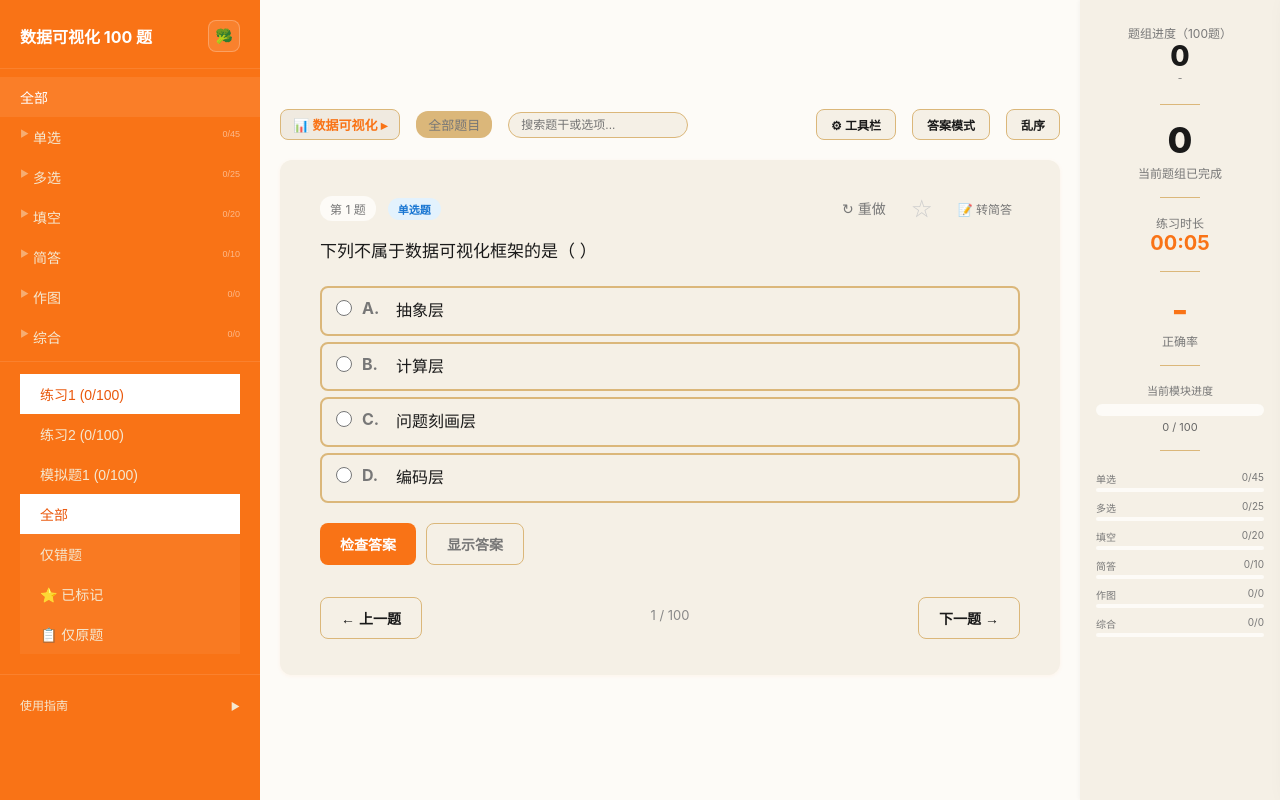
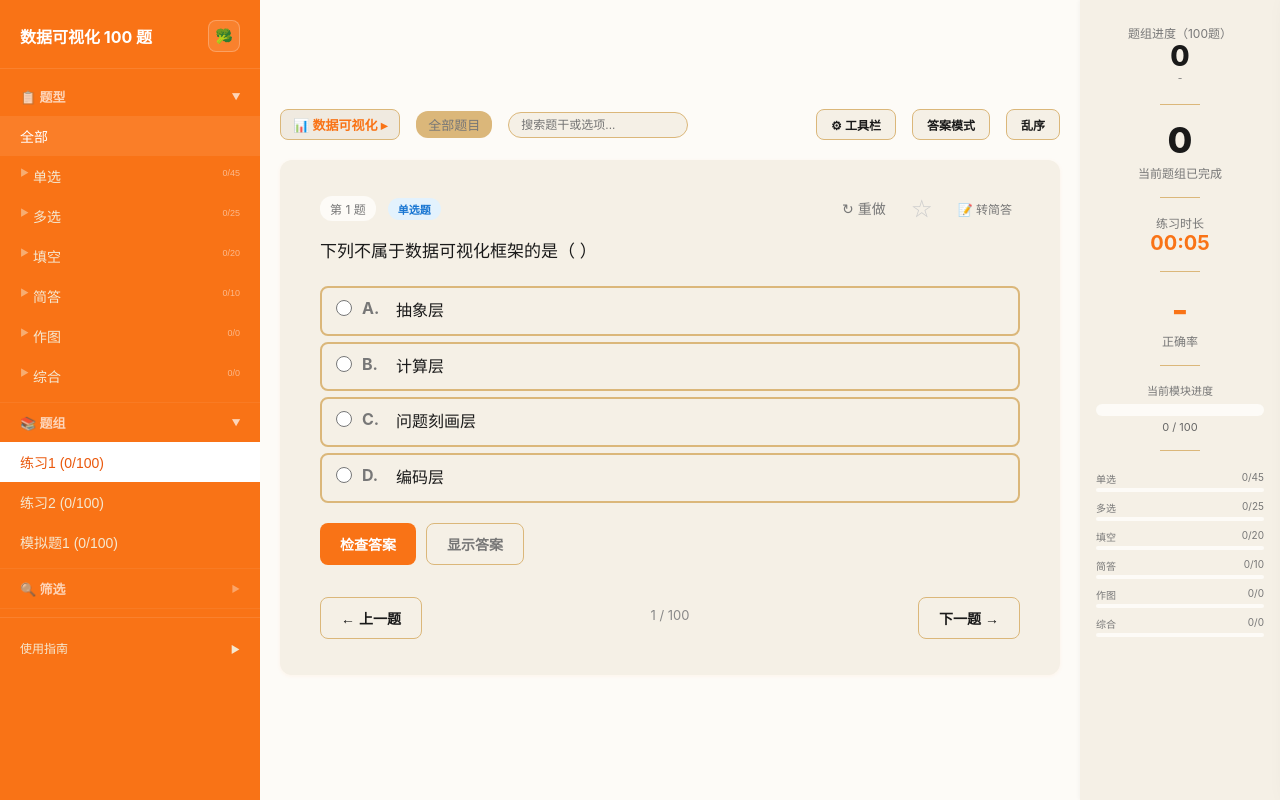
Before and after one commit to emanon312/quiz-hub, a plain HTML site: page subjects/dataviz/dataviz.html in a window 1280 px wide. Drawn offline with Linux system fonts and the light colour scheme.

Commit message:
feat: 侧边栏改为三个可折叠分组（题型/题组/筛选），筛选默认收起

```diff
--- a/css/app.css
+++ b/css/app.css
@@ -355,3 +355,25 @@ body{font-family:-apple-system,BlinkMacSystemFont,"Segoe UI","Microsoft YaHei",s
 .subj-pill .sp-icon{font-size:18px}
 .subj-pill .sp-arrow{font-size:12px;opacity:.6;transition:.15s}
 .subj-pill:hover .sp-arrow{opacity:1;transform:translateX(2px)}
+
+/* —— 侧边栏可折叠分组 —— */
+.sidebar-section{border-bottom:1px solid rgba(255,255,255,.06)}
+.sidebar-section-header{
+  display:flex;align-items:center;justify-content:space-between;
+  padding:10px 20px;cursor:pointer;font-size:13px;font-weight:600;
+  color:rgba(255,255,255,.7);transition:.15s;user-select:none;
+}
+.sidebar-section-header:hover{color:#fff}
+.sidebar-section-header .arrow{
+  font-size:9px;transition:transform .2s;opacity:.5;
+}
+.sidebar-section.open .sidebar-section-header .arrow{
+  transform:rotate(90deg);opacity:1;
+}
+.sidebar-section-body{
+  display:none;padding:0 0 6px;
+}
+.sidebar-section.open .sidebar-section-body{display:block}
+/* 筛选按钮在section里不需要额外margin */
+.sidebar-section .filter-bar{margin:0}
+.sidebar-section .filter-chip{margin:0}
--- a/subjects/dataviz/dataviz.html
+++ b/subjects/dataviz/dataviz.html
@@ -27,16 +27,34 @@
 <nav class="sidebar" id="sidebar">
   <div style="display:flex;align-items:center;justify-content:space-between;padding:0 20px 16px;border-bottom:1px solid rgba(255,255,255,.1);margin-bottom:8px"><h2 id="sidebarTitle" style="font-size:16px;margin:0;padding:0;border:none">题库练习</h2><button class="theme-toggle-btn" id="themeToggle" onclick="toggleTheme()">🥦</button></div>
 
-  <div id="moduleNav"></div>
-  <div class="shortcuts" style="margin-top:4px;border-top:1px solid rgba(255,255,255,.1)">
-
+  <!-- 题型 -->
+  <div class="sidebar-section open" id="secType">
+    <div class="sidebar-section-header" onclick="toggleSidebarSection('secType')">
+      <span>📋 题型</span><span class="arrow">▶</span>
+    </div>
+    <div class="sidebar-section-body" id="moduleNav"></div>
+  </div>
+  <!-- 题组 -->
+  <div class="sidebar-section open" id="secSet">
+    <div class="sidebar-section-header" onclick="toggleSidebarSection('secSet')">
+      <span>📚 题组</span><span class="arrow">▶</span>
+    </div>
+    <div class="sidebar-section-body">
       <div class="set-tabs" id="setTabs"></div>
-
+    </div>
+  </div>
+  <!-- 筛选 -->
+  <div class="sidebar-section" id="secFilter">
+    <div class="sidebar-section-header" onclick="toggleSidebarSection('secFilter')">
+      <span>🔍 筛选</span><span class="arrow">▶</span>
+    </div>
+    <div class="sidebar-section-body">
       <div class="filter-bar" style="display:block">
         <button class="filter-chip" id="filterAll" onclick="setFilter('all')">全部</button>
         <button class="filter-chip" id="filterWrong" onclick="setFilter('wrong')">仅错题</button>
         <button class="filter-chip" id="filterStar" onclick="setFilter('star')">⭐ 已标记</button>
         <button class="filter-chip" id="filterOrigin" onclick="setFilter('origin')">📋 仅原题</button>
+      </div>
     </div>
   </div>
   <div class="shortcuts" style="margin-top:8px;border-top:1px solid rgba(255,255,255,.1)">
@@ -266,6 +284,9 @@
   });
   body.innerHTML = html;
 })();
+window.toggleSidebarSection = function(id) {
+  document.getElementById(id).classList.toggle('open');
+};
 window.toggleSubjPanel = function() {
   var panel = document.getElementById('subjPanel');
   var overlay = document.getElementById('subjOverlay');
```
Also changed, not shown: subjects/electronics/electronics.html (+25 -4 lines). Lines whose indentation alone changed are shown as unchanged.
